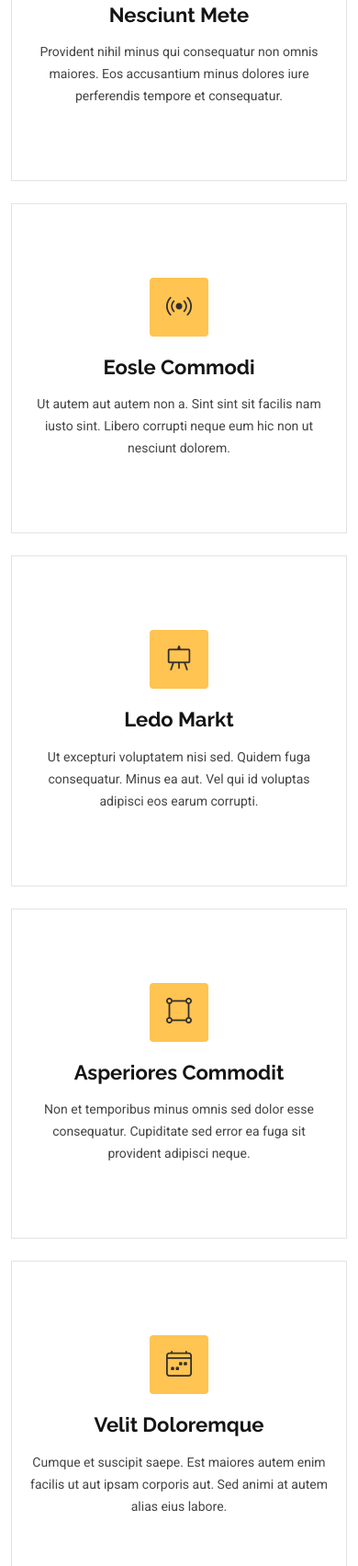
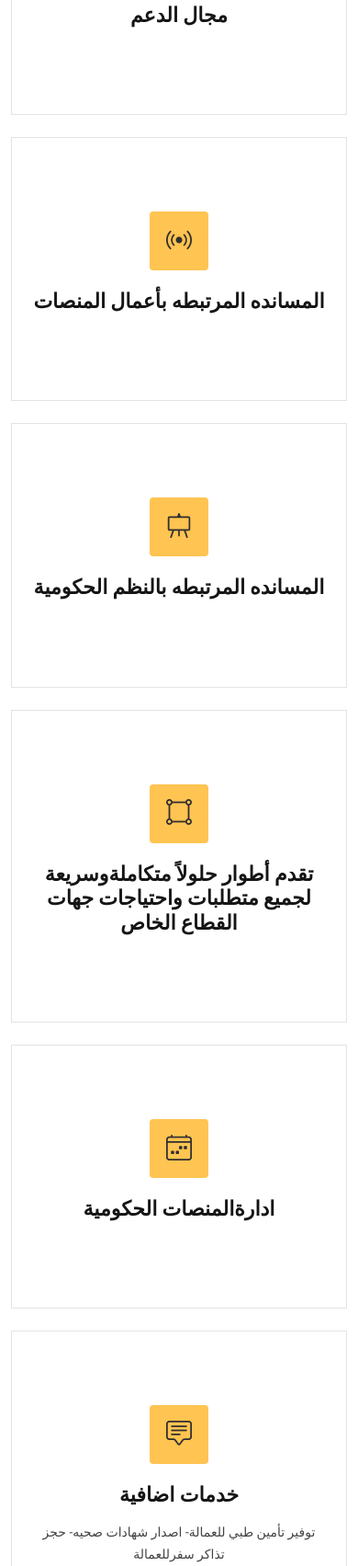
Before and after one commit to Mohamed2371998/atwar, a plain HTML site: page index.html in a window 390 px wide. Shown: the part 3552-5255 px from the top of the page at 92% size. Drawn offline with Linux system fonts and the light colour scheme.

Commit message:
"Updated index.html: modified navigation menu, service items, team member image, Google Maps iframe, and contact form action and added hidden input field."

```diff
--- a/index.html
+++ b/index.html
@@ -49,7 +49,7 @@
           <li><a href="#services">Services</a></li>
           <li><a href="#portfolio">Portfolio</a></li>
           <li><a href="#team">Team</a></li>
-          <li class="dropdown"><a href="#"><span>Dropdown</span> <i class="bi bi-chevron-down toggle-dropdown"></i></a>
+          <!-- <li class="dropdown"><a href="#"><span>Dropdown</span> <i class="bi bi-chevron-down toggle-dropdown"></i></a>
             <ul>
               <li><a href="#">Dropdown 1</a></li>
               <li class="dropdown"><a href="#"><span>Deep Dropdown</span> <i class="bi bi-chevron-down toggle-dropdown"></i></a>
@@ -65,7 +65,7 @@
               <li><a href="#">Dropdown 3</a></li>
               <li><a href="#">Dropdown 4</a></li>
             </ul>
-          </li>
+          </li> -->
           <li><a href="#contact">Contact</a></li>
         </ul>
         <i class="mobile-nav-toggle d-xl-none bi bi-list"></i>
@@ -289,9 +289,9 @@
                 <i class="bi bi-activity"></i>
               </div>
               <a href="service-details.html" class="stretched-link">
-                <h3>Nesciunt Mete</h3>
+                <h3>مجال الدعم</h3>
               </a>
-              <p>Provident nihil minus qui consequatur non omnis maiores. Eos accusantium minus dolores iure perferendis tempore et consequatur.</p>
+              <p></p>
             </div>
           </div><!-- End Service Item -->
 
@@ -301,9 +301,10 @@
                 <i class="bi bi-broadcast"></i>
               </div>
               <a href="service-details.html" class="stretched-link">
-                <h3>Eosle Commodi</h3>
+                <h3>المسانده المرتبطه
+                  بأعمال المنصات</h3>
               </a>
-              <p>Ut autem aut autem non a. Sint sint sit facilis nam iusto sint. Libero corrupti neque eum hic non ut nesciunt dolorem.</p>
+              <p></p>
             </div>
           </div><!-- End Service Item -->
 
@@ -313,9 +314,10 @@
                 <i class="bi bi-easel"></i>
               </div>
               <a href="service-details.html" class="stretched-link">
-                <h3>Ledo Markt</h3>
+                <h3>المسانده المرتبطه
+                  بالنظم الحكومية</h3>
               </a>
-              <p>Ut excepturi voluptatem nisi sed. Quidem fuga consequatur. Minus ea aut. Vel qui id voluptas adipisci eos earum corrupti.</p>
+              <p></p>
             </div>
           </div><!-- End Service Item -->
 
@@ -325,9 +327,13 @@
                 <i class="bi bi-bounding-box-circles"></i>
               </div>
               <a href="service-details.html" class="stretched-link">
-                <h3>Asperiores Commodit</h3>
+                <h3>تقدم أطوار حلولاً
+                  متكاملةوسريعة
+                  لجميع متطلبات
+                  واحتياجات جهات
+                  القطاع الخاص</h3>
               </a>
-              <p>Non et temporibus minus omnis sed dolor esse consequatur. Cupiditate sed error ea fuga sit provident adipisci neque.</p>
+              <p></p>
               <a href="service-details.html" class="stretched-link"></a>
             </div>
           </div><!-- End Service Item -->
@@ -338,9 +344,9 @@
                 <i class="bi bi-calendar4-week"></i>
               </div>
               <a href="service-details.html" class="stretched-link">
-                <h3>Velit Doloremque</h3>
+                <h3>ادارةالمنصات الحكومية</h3>
               </a>
-              <p>Cumque et suscipit saepe. Est maiores autem enim facilis ut aut ipsam corporis aut. Sed animi at autem alias eius labore.</p>
+              <p></p>
               <a href="service-details.html" class="stretched-link"></a>
             </div>
           </div><!-- End Service Item -->
@@ -351,9 +357,11 @@
                 <i class="bi bi-chat-square-text"></i>
               </div>
               <a href="service-details.html" class="stretched-link">
-                <h3>Dolori Architecto</h3>
+                <h3>خدمات اضافية</h3>
               </a>
-              <p>Hic molestias ea quibusdam eos. Fugiat enim doloremque aut neque non et debitis iure. Corrupti recusandae ducimus enim.</p>
+              <p>توفير تأمين طبي للعمالة-
+                اصدار شهادات صحيه-
+                حجز تذاكر سفرللعمالة</p>
               <a href="service-details.html" class="stretched-link"></a>
             </div>
           </div><!-- End Service Item -->
@@ -727,7 +735,7 @@
           <div class="col-lg-3 col-md-6 d-flex align-items-stretch" data-aos="fade-up" data-aos-delay="200">
             <div class="team-member">
               <div class="member-img">
-                <img src="assets/img/team/team-2.jpg" class="img-fluid" alt="">
+                <img src="assets/img/team/Eslam.jpg" class="img-fluid" alt="">
                 <div class="social">
                   <a href=""><i class="bi bi-twitter-x"></i></a>
                   <a href=""><i class="bi bi-facebook"></i></a>
@@ -796,7 +804,7 @@
       <div class="container" data-aos="fade-up" data-aos-delay="100">
 
         <div class="mb-4" data-aos="fade-up" data-aos-delay="200">
-          <iframe style="border:0; width: 100%; height: 270px;" src="https://maps.app.goo.gl/sTs16NMnEWzYtARD9" frameborder="0" allowfullscreen="" loading="lazy"></iframe>
+          <iframe style="border:0; width: 100%; height: 270px;" src="https://www.google.com/maps/search/7488+%D8%B4%D8%A7%D8%B1%D8%B9+%D8%A7%D9%84%D9%87%D9%88%D8%A7%D8%B1%D9%8A+-+%D8%AD%D9%8A+%D8%A7%D9%84%D9%85%D9%84%D8%B2%E2%80%AD/@24.6741924,46.7285385,17z?hl=en&entry=ttu&g_ep=EgoyMDI0MTEyNC4xIKXMDSoASAFQAw%3D%3D" frameborder="0" allowfullscreen="" loading="lazy"></iframe>
         </div><!-- End Google Maps -->
 
         <div class="row gy-4">
@@ -829,7 +837,7 @@
           </div>
 
           <div class="col-lg-8">
-            <form action="forms/contact.php" method="post" class="php-email-form" data-aos="fade-up" data-aos-delay="200">
+            <form action="https://api.web3forms.com/submit" method="POST" class="php-email-form" data-aos="fade-up" data-aos-delay="200">
               <div class="row gy-4">
 
                 <div class="col-md-6">
@@ -852,7 +860,7 @@
                   <div class="loading">Loading</div>
                   <div class="error-message"></div>
                   <div class="sent-message">Your message has been sent. Thank you!</div>
-
+                  <input type="hidden" name="access_key" value="YOUR_ACCESS_KEY_HERE">
                   <button type="submit">Send Message</button>
                 </div>
 
```
Also changed, not shown: assets/img/team/Eslam.jpg (added).
